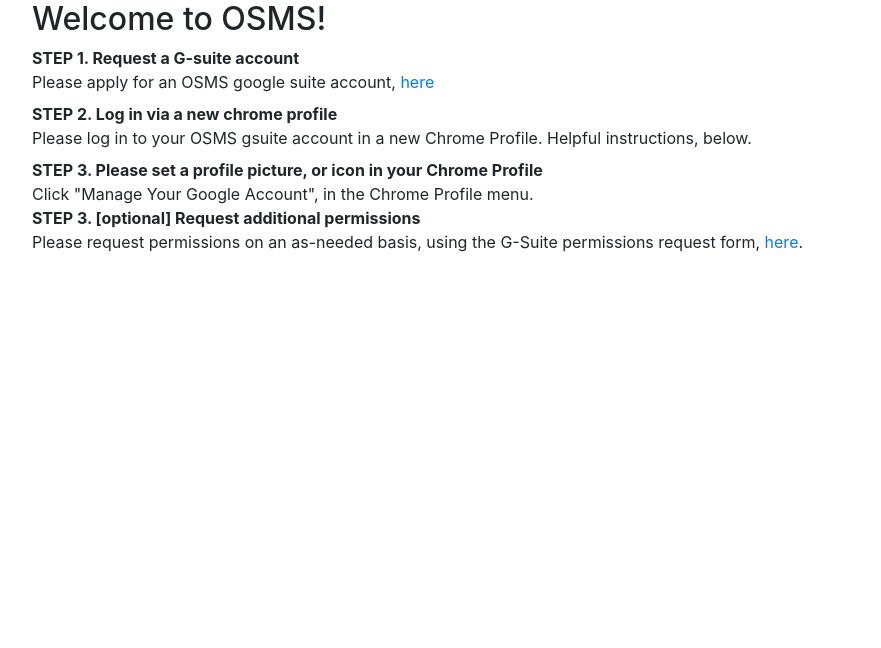
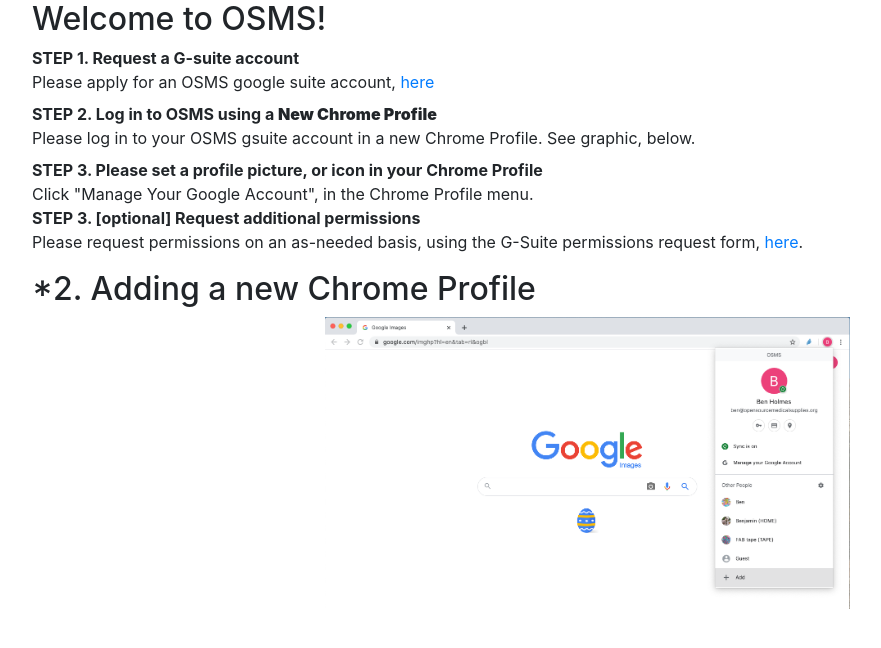
Before and after one commit to osms-landing/osms-landing.github.io, a Jekyll site: the page built from newuser.html, in a window 1280 px wide. Shown: the top 648 px of the page, without its empty margins (53-934 px from the left). Built offline with Jekyll 4.4.1, drawn with Linux system fonts in a browser that asks for light colours.

```diff
--- a/index.html
+++ b/index.html
@@ -66,7 +66,7 @@
 						</a>
 						<p><a
 								href="https://docs.google.com/document/d/1-71FJTmI1Q1kjSDLP0EegMERjg_0kk_7UfaRE4r66Mg/edit?usp=sharing">Open
-								Source Medical Supply Guide</a><br /> [v 1.2 updated 4/1/2020]</p>
+								Source Medical Supply Guide</a><br /> [v 1.21 updated 4/12/2020]</p>
 						<p>The <b>OSMS COVID-19 Medical Supply Guide</b> provides information for individual makers,
 							community
 							shops, and professional manufacturers on the utility, availability, and manufacturability of
@@ -83,7 +83,7 @@
 						<p><a href="https://oscms.app.box.com/s/zh0aynd8hflxkfdaucs14ifs05z8d8dn">OSMS Local Response
 								Guide</a>
 							<br />[v
-							1.0 updated 3/26/2020]</p>
+							1.1 updated 4/8/2020]</p>
 						<p>The <b>OSMS COVID-19 Local Response Guide</b> is a collection of best practices and specific
 							instructions
 							for volunteers dedicated to organizing efforts among fabricators, makers, volunteers, health
--- a/newuser.html
+++ b/newuser.html
@@ -10,10 +10,20 @@
 </h1>
 <dl>
     <dt>STEP 1. Request a G-suite account</dt><dd>Please apply for an OSMS google suite account, <a href="https://docs.google.com/forms/d/14gsUfmBaYJyIFuYHhvJreyUcPdpyc6XeO_F2NDk-aIk/viewform">here</a></dd>
-    <dt>STEP 2. Log in via a new chrome profile</dt><dd>Please log in to your OSMS gsuite account in a new Chrome Profile. Helpful instructions, below.</dd>
+    <dt>STEP 2. Log in to OSMS using a <b>New Chrome Profile</b></dt><dd>Please log in to your OSMS gsuite account in a new Chrome Profile. See graphic, below.</dd>
     <dt>STEP 3. Please set a profile picture, or icon in your Chrome Profile</dt> Click "Manage Your Google Account", in the Chrome Profile menu.
     <dt>STEP 3. [optional] Request additional permissions</dt><dd>Please request permissions on an as-needed basis, using the G-Suite permissions request form, <a href="https://docs.google.com/forms/d/1Vfz7vmvmu1MQDlb2VbcdAsMFX0xzSHV8WgYiRceHkSg/viewform">here</a>.</dd>
 </dl>
+
+<h1>*2. Adding a new Chrome Profile</h1>
+<div class="col-md-6 offset-md-3">
+    <img src="/assets/img/chrome_addprofile_demo1.png"/>
+</div>
+
+
+<p>
+
+</p>
 </div>
 </div>
 </div>
```
Also changed, not shown: assets/img/chrome_addprofile_demo1.png (added).
